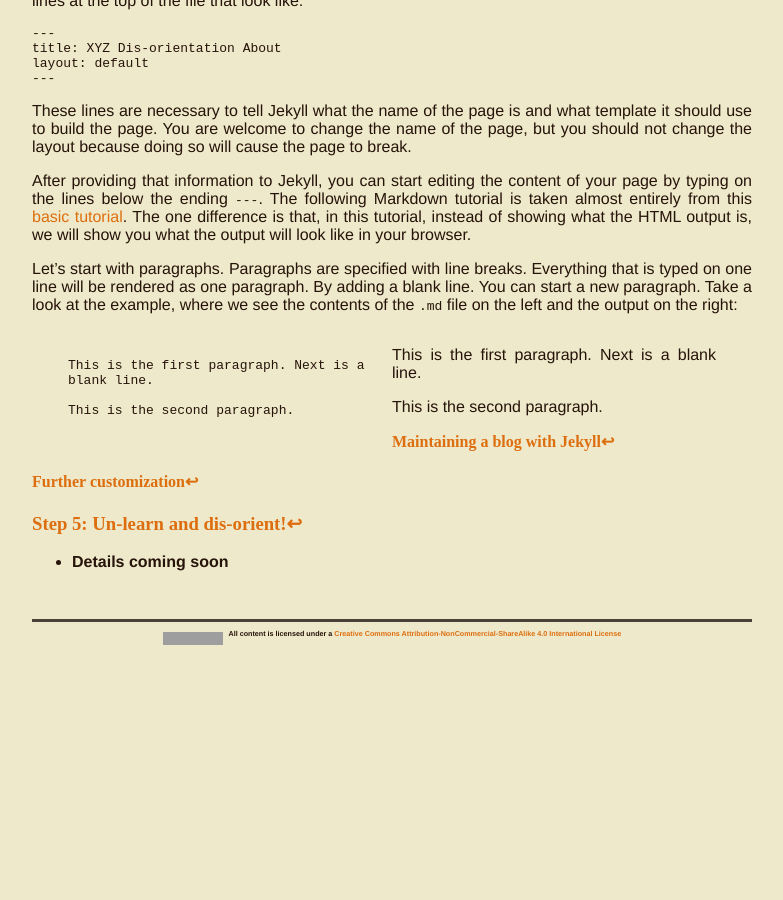
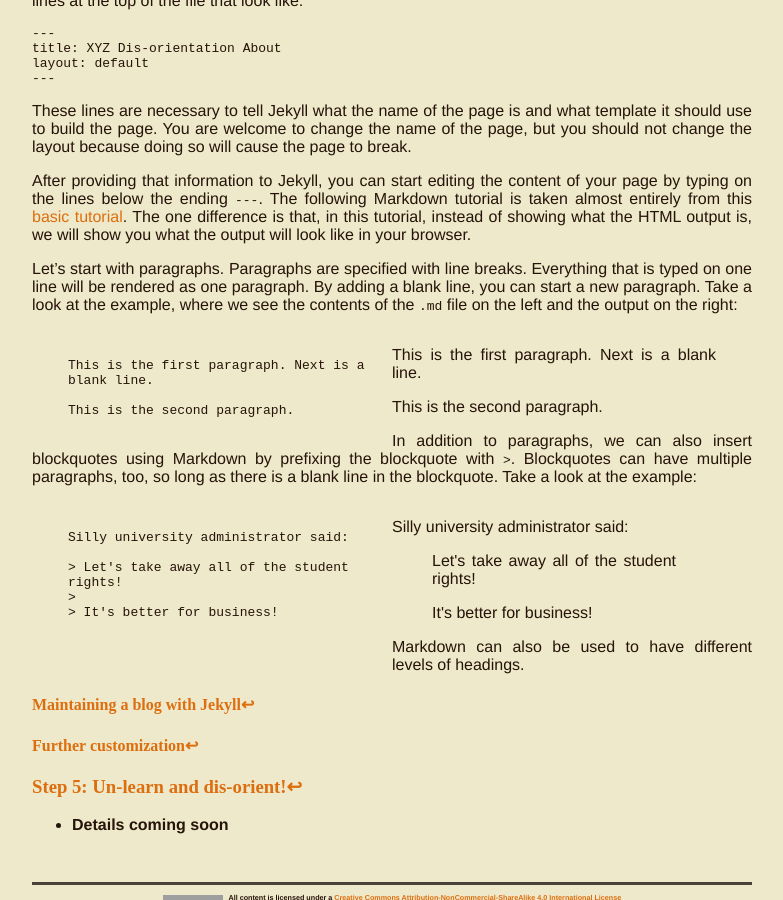
Before and after one commit to dis-orientation/dis-orientation.github.io, a Jekyll site: the page built from involved.md, in a window 1280 px wide and 900 px high, scrolled down 14522 px. Shown: the whole window, without its empty margins (248-1031 px from the left). Built offline with Jekyll 4.4.1, drawn with Linux system fonts in a browser that asks for light colours; Markdown is read by kramdown in place of the engine named in the settings; before the commit the page ends 15177 px from its top, so only the background shows below that; grey boxes are pictures that could not be loaded.

Commit message:
blockquotes

```diff
--- a/involved.md
+++ b/involved.md
@@ -330,7 +330,7 @@ These lines are necessary to tell Jekyll what the name of the page is and what t
 
 After providing that information to Jekyll, you can start editing the content of your page by typing on the lines below the ending `---`. The following Markdown tutorial is taken almost entirely from this [basic tutorial](http://daringfireball.net/projects/markdown/basics). The one difference is that, in this tutorial, instead of showing what the HTML output is, we will show you what the output will look like in your browser.
 
-Let's start with paragraphs. Paragraphs are specified with line breaks. Everything that is typed on one line will be rendered as one paragraph. By adding a blank line. You can start a new paragraph. Take a look at the example, where we see the contents of the `.md` file on the left and the output on the right:
+Let's start with paragraphs. Paragraphs are specified with line breaks. Everything that is typed on one line will be rendered as one paragraph. By adding a blank line, you can start a new paragraph. Take a look at the example, where we see the contents of the `.md` file on the left and the output on the right:
 
 <div id="markdown-tutorial-wrapper">
 
@@ -352,6 +352,34 @@ This is the second paragraph.
 
 </div>
 
+In addition to paragraphs, we can also insert blockquotes using Markdown by prefixing the blockquote with `>`. Blockquotes can have multiple paragraphs, too, so long as there is a blank line in the blockquote. Take a look at the example:
+
+<div id="markdown-tutorial-wrapper">
+
+<div id="markdown-tutorial-code">
+<pre>
+<code>
+Silly university administrator said:
+
+> Let's take away all of the student rights!
+>
+> It's better for business!
+
+</code>
+</pre>
+</div>
+
+<div id="markdown-tutorial-output">
+<p>Silly university administrator said:</p>
+<blockquote>
+<p>Let's take away all of the student rights!</p>
+<p>It's better for business!</p>
+</blockquote>
+</div>
+
+</div>
+
+Markdown can also be used to have different levels of headings.
 
 #### <a id="blog-with-jekyll">Maintaining a blog with Jekyll</a><a href="#toc">↩</a>
 
```
